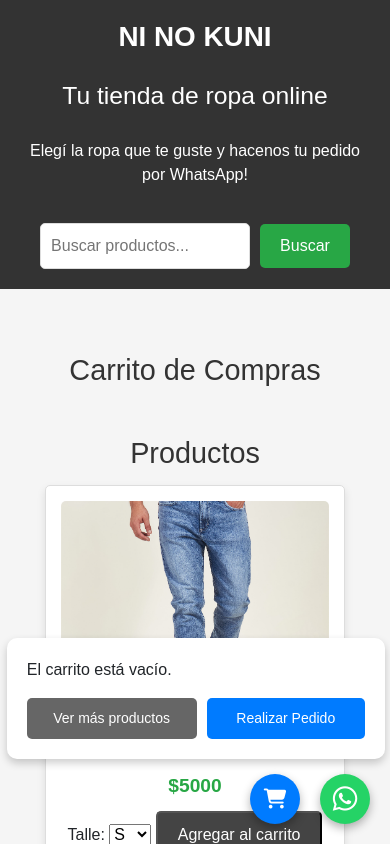
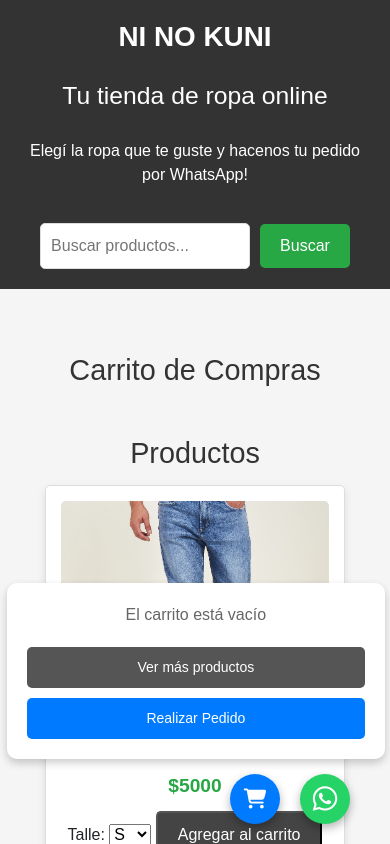
Before and after one commit to NicoKupiec/ProyectoFinalKupiec, a plain HTML site: page index.html in a window 390 px wide. Both pictures are taken after a click on the button 275 px from the left and 799 px from the top of the page. Shown: the top 844 px of the page. Drawn offline with nearby package versions, Linux system fonts and the light colour scheme; some packages are replaced by stand-ins of ours; a script that the page names is missing.

Commit message:
correccion ventana de carrito al cargar la pagina

```diff
--- a/css/style.css
+++ b/css/style.css
@@ -191,6 +191,10 @@ header div {
 }
 
 #carrito {
+  text-align: center;
+  display: flex;
+  flex-direction: column;
+  align-items: center;
   position: fixed;
   bottom: 380px;
   right: 20px;
@@ -273,7 +277,8 @@ footer i{
   box-shadow: 0 4px 8px rgba(0, 0, 0, 0.2);
   z-index: 1000;
   width: 350px;
-  max-width: 90%;
+  max-width: 90vh;
+  overflow-y: auto;
   border-radius: 10px;
   transition: all 0.3s ease;
   box-sizing: border-box;
@@ -334,6 +339,7 @@ footer i{
   position: fixed;
   bottom: 20px;
   right: 20px;
+  margin-right: 20px;
   background-color: #25d366;
   color: white;
   font-size: 28px;
@@ -354,10 +360,6 @@ footer i{
   transform: scale(1.1);
 }
 
-#carrito {
-  display: none;
-}
-
 .btn-ver-mas, .btn-realizar-pedido {
   width: 100%;
   padding: 10px;
@@ -367,7 +369,7 @@ footer i{
 }
 
 .btn-ver-mas {
-  background-color: #666;
+  background-color: #555;
   color: #fff;
   border: none;
   padding: 10px 20px;
@@ -381,6 +383,7 @@ footer i{
 
 .botones-container {
   display: flex;
+  flex-wrap: wrap;
   justify-content: space-between;
   gap: 10px;
   margin-top: 15px;
@@ -454,6 +457,7 @@ font-size: 16px;
 @media (max-width: 768px) {
   .btn-carrito {
       position: fixed;
+      margin-right: 20px;
       bottom: 20px;
       right: 90px;
       z-index: 1000;
--- a/js/index.js
+++ b/js/index.js
@@ -1,5 +1,6 @@
 const productos = [];
 
+// Carga productos desde productos.json
 fetch("productos.json")
     .then(response => {
         if (!response.ok) {
@@ -35,7 +36,7 @@ function normalizarPalabra(palabra) {
     return palabraSinAcentos.toLowerCase();
 }
 
-
+// Buscar productos
 function buscarProductos() {
     const busqueda = document.getElementById("menu-buscar").value.toLowerCase().trim();
     const palabrasBusqueda = busqueda.split(" ").map(normalizarPalabra);
@@ -58,6 +59,7 @@ function buscarProductos() {
     mostrarProductos(productosFiltrados);
 }
 
+// Mostrar productos
 function mostrarProductos(filtrados) {
     const contenedor = document.querySelector(".lista-productos");
     contenedor.innerHTML = "";
@@ -71,7 +73,7 @@ function mostrarProductos(filtrados) {
     }
 }
 
-
+// Crear HTML para cada producto
 function crearHTMLProducto(producto) {
     return `
         <div class="producto">
@@ -91,7 +93,7 @@ function crearHTMLProducto(producto) {
     `;
 }
 
-
+// Para guardar y cargar el carrito desde el localStorage
 function guardarCarrito() {
     localStorage.setItem("carrito", JSON.stringify(carrito));
 }
@@ -105,7 +107,7 @@ function cargarCarrito() {
     }
 }
 
-
+// Agregar un producto al carrito
 function agregarAlCarrito(idProducto) {
     const talleSeleccionado = document.getElementById(`talle-${idProducto}`).value;
     const productoEnCarrito = carrito.find(item => item.id === idProducto && item.talle === talleSeleccionado);
@@ -117,11 +119,12 @@ function agregarAlCarrito(idProducto) {
         carrito.push({ ...producto, cantidad: 1, talle: talleSeleccionado });
     }
 
+    guardarCarrito();
     mostrarCarrito();
-    guardarCarrito();
 
-    // Notificación con sweetalert2
-    const producto = productos.find(p => p.id === idProducto);
+    const contenedorCarrito = document.getElementById("carrito");
+    contenedorCarrito.style.display = "block";
+    // Mensaje con sweetAlert2 al agregar un producto
     Swal.fire({
         title: 'Producto agregado al carrito',
         html: `
@@ -138,18 +141,42 @@ function agregarAlCarrito(idProducto) {
 // Mostrar el contenido del carrito
 function mostrarCarrito() {
     const contenedorCarrito = document.getElementById("carrito");
-        contenedorCarrito.style.display = "block";
+
     contenedorCarrito.innerHTML = "";
 
     if (carrito.length === 0) {
-        const mensajeVacio = document.createElement("div");
-        mensajeVacio.classList.add("mensaje-carrito-vacio");
-        mensajeVacio.innerHTML = `<p>El carrito está vacío.</p>`;
+        const mensajeVacio = document.createElement("p");
+        mensajeVacio.textContent = "El carrito está vacío";
+        mensajeVacio.style.textAlign = "center";
+        mensajeVacio.style.color = "#666";
+        mensajeVacio.style.marginBottom = "20px";
+
         contenedorCarrito.appendChild(mensajeVacio);
-    } else {
+        // Botones Ver más productos y Realizar Pedido
+        const botonesContainer = document.createElement("div");
+        botonesContainer.classList.add("botones-container");
+
+        const botonVerProductos = document.createElement("button");
+        botonVerProductos.textContent = "Ver más productos";
+        botonVerProductos.classList.add("btn-ver-mas");
+        botonVerProductos.onclick = () => {
+            contenedorCarrito.style.display = "none";
+        };
+
+        const botonPedido = document.createElement("button");
+        botonPedido.textContent = "Realizar Pedido";
+        botonPedido.classList.add("btn-realizar-pedido");
+        botonPedido.disabled = true;
+        botonPedido.style.cursor = "not-allowed";
+
+        botonesContainer.appendChild(botonVerProductos);
+        botonesContainer.appendChild(botonPedido);
+        contenedorCarrito.appendChild(botonesContainer);
+    } else { // Ver productos en el carrito
         let total = 0;
+
         carrito.forEach((producto, index) => {
-            const subtotal = producto.precio * producto.cantidad;
+            const subtotal = producto.precio * producto.cantidad; // Para calcular subtotal por producto
             total += subtotal;
 
             const item = document.createElement("div");
@@ -163,14 +190,11 @@ function mostrarCarrito() {
             `;
             contenedorCarrito.appendChild(item);
         });
-
+        // Muestra el total a pagar
         const totalContainer = document.createElement("div");
         totalContainer.classList.add("carrito-total");
         totalContainer.innerHTML = `<strong>Total a pagar: $${total}</strong>`;
-        contenedorCarrito.appendChild(totalContainer);
-    }
 
-    // Botones "Ver más productos" y "Realizar pedido"
         const botonesContainer = document.createElement("div");
         botonesContainer.classList.add("botones-container");
 
@@ -185,33 +209,15 @@ function mostrarCarrito() {
         botonPedido.textContent = "Realizar Pedido";
         botonPedido.classList.add("btn-realizar-pedido");
         botonPedido.onclick = mostrarVentanaPedido;
-
+        // Agrega los botones al contenedor
         botonesContainer.appendChild(botonVerProductos);
         botonesContainer.appendChild(botonPedido);
-    contenedorCarrito.appendChild(botonesContainer);
-}
-
-// Eliminar un producto del carrito
-function eliminarDelCarrito(indice) {
-    carrito.splice(indice, 1);
-    guardarCarrito();
-    mostrarCarrito();
-}
-
-// Cambiar cantidad en el carrito
-function cambiarCantidad(index, cambio) {
-    const producto = carrito[index];
-    producto.cantidad += cambio;
-
-    if (producto.cantidad <= 0) {
-        eliminarDelCarrito(index);
-    } else {
-        guardarCarrito();
-        mostrarCarrito();
+        totalContainer.appendChild(botonesContainer);
+        contenedorCarrito.appendChild(totalContainer);
     }
 }
 
-// Ventana de resumen del pedido
+// Para mostrar la ventana de pedido y ocultar el carrito al finalizar compra
 function mostrarVentanaPedido() {
     let resumenCarrito = carrito.map(producto => {
         const subtotal = producto.precio * producto.cantidad;
@@ -237,11 +243,45 @@ function mostrarVentanaPedido() {
             carrito.length = 0;
             guardarCarrito();
             mostrarCarrito();
+
+            const contenedorCarrito = document.getElementById("carrito");
+            contenedorCarrito.style.display = "none";
         }
     });
 }
 
-// Inicializar carrito y buscador
+    // Para ver el carrito con el botón carrito
+    document.getElementById("btn-ver-carrito").addEventListener("click", () => {
+    const contenedorCarrito = document.getElementById("carrito");
+    contenedorCarrito.style.display = "block";
+    mostrarCarrito();
+});
+
+    // Vincula el evento del buscador
+    document.getElementById("menu-buscar").addEventListener("input", buscarProductos);
+
+    window.addEventListener("load", () => {
+    const contenedorCarrito = document.getElementById("carrito");
+    contenedorCarrito.style.display = "none";
     cargarCarrito();
-document.getElementById("menu-buscar").addEventListener("input", buscarProductos);
-document.getElementById("btn-ver-carrito").addEventListener("click", mostrarCarrito);
+});
+
+// Cambiar cantidad en el carrito
+function cambiarCantidad(index, cambio) {
+    const producto = carrito[index];
+    producto.cantidad += cambio;
+
+    if (producto.cantidad <= 0) {
+        eliminarDelCarrito(index);
+    } else {
+        guardarCarrito();
+        mostrarCarrito();
+    }
+}
+
+// Eliminar un producto del carrito
+function eliminarDelCarrito(indice) {
+    carrito.splice(indice, 1);
+    guardarCarrito();
+    mostrarCarrito();
+}
```
Lines whose indentation alone changed are shown as unchanged.
